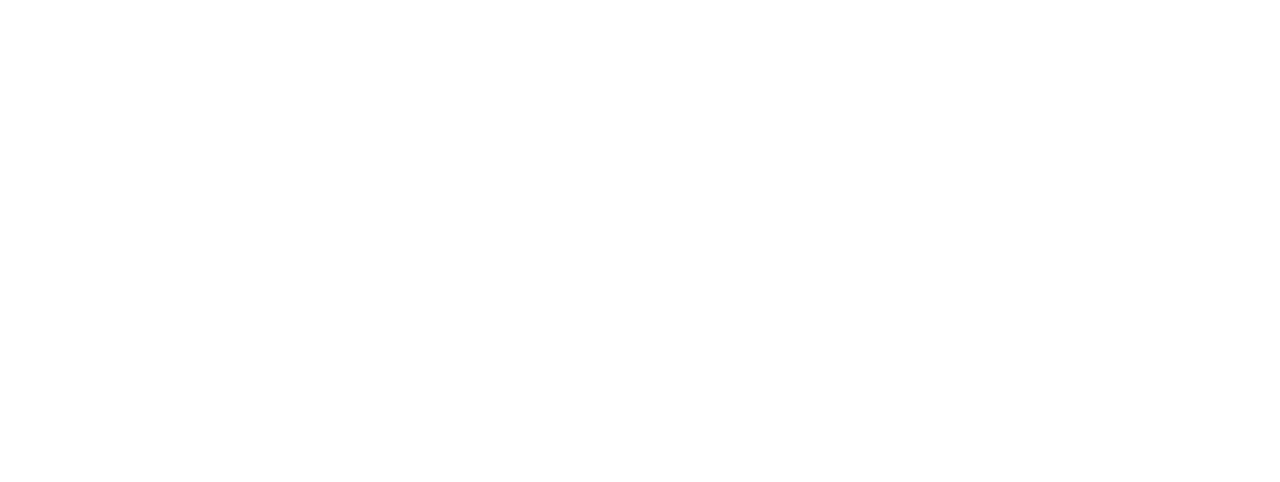
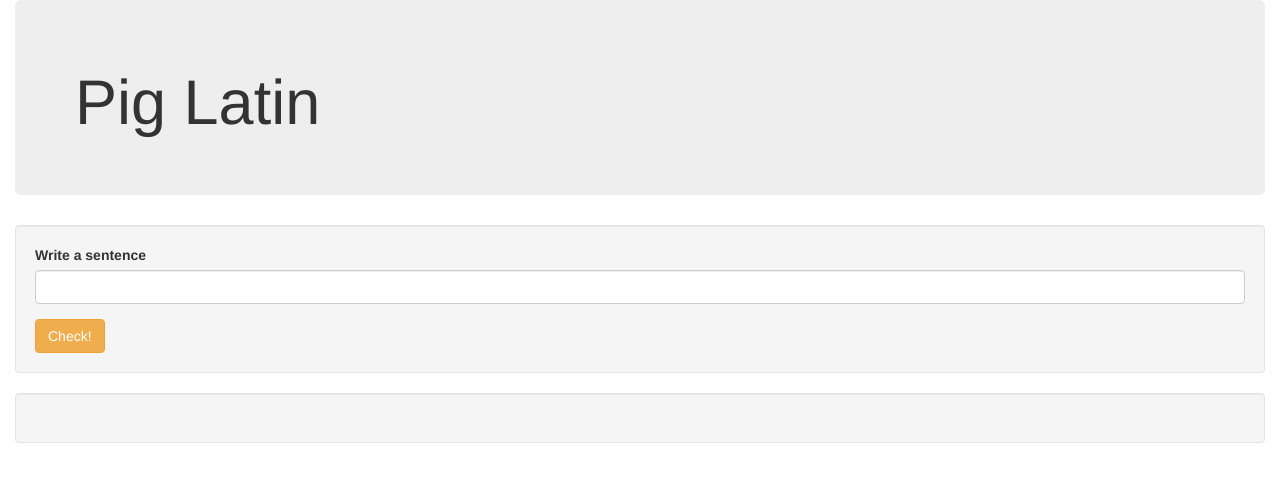
Before and after one commit to masenmatthews/JS_PigLatinConverter, a plain HTML site: page index.html in a window 1280 px wide. Drawn offline with nearby package versions, Linux system fonts and the light colour scheme.

Commit message:
add initial js functionality, create HTML fields

```diff
--- a/index.html
+++ b/index.html
@@ -8,6 +8,24 @@
     <meta charset="utf-8">
   </head>
   <body>
+    <div class="container-fluid">
+      <div class="jumbotron">
+        <h1>Pig Latin</h1>
+      </div>
+      <div class="well">
+        <form id="form">
+          <div class="form-group">
+            <label for="input">Write a sentence</label>
+            <input id="user-sentence" class="form-control" type="text">
+          </div>
+          <button type="submit" class="btn btn-warning">Check!</button>
+        </form>
+      </div>
+      <div class="well" id="pig-latin-sentence">
+        <h4 id="new-sentence"></h4>
+      </div>
+
+    </div>
 
   </body>
 </html>
--- a/js/scripts.js
+++ b/js/scripts.js
@@ -0,0 +1,7 @@
+$(document).ready(function() {
+  $("#form").submit(function(event) {
+  var userInput = $("#user-sentence").val();
+  $("#new-sentence").text(userInput);
+  event.preventDefault();
+  });
+});
```
Also changed, not shown: 1 other file.
